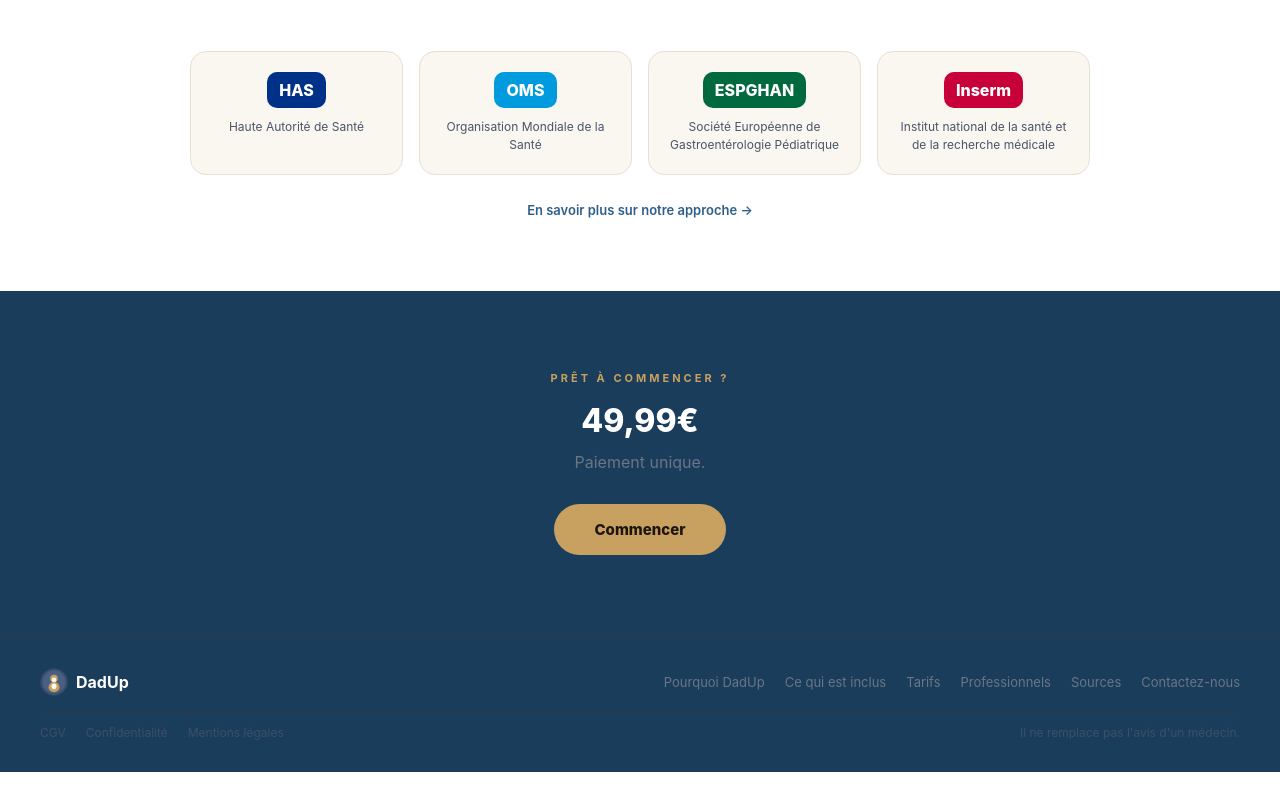
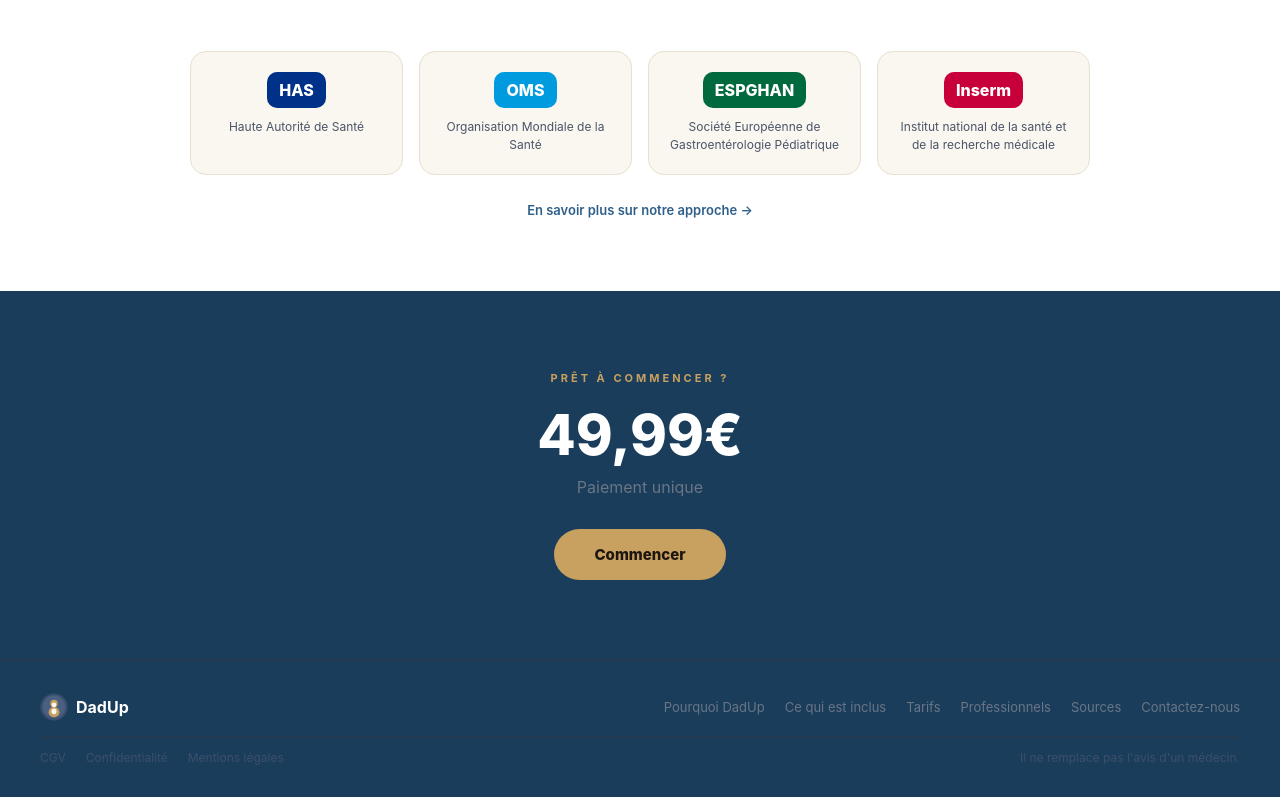
Before and after one commit to Julproject/dadup, a Next.js app: page /pourquoi in a window 1280 px wide. Shown: the part 1198-1995 px from the top of the page. Before the commit the page ends 1970 px from the top, so only its background shows below. Built offline with nearby package versions, Linux system fonts and the light colour scheme.

Commit message:
Update page.tsx

```diff
--- a/app/pourquoi/page.tsx
+++ b/app/pourquoi/page.tsx
@@ -189,8 +189,8 @@ export default function PourquoiPage() {
       {/* CTA */}
       <section style={{background:'#1A3D5C',padding:'80px 40px',textAlign:'center' as const}}>
         <p style={{color:C.gold,fontSize:'11px',fontWeight:700,letterSpacing:'3px',textTransform:'uppercase',margin:'0 0 16px'}}>Prêt à commencer ?</p>
-        <h2 style={{color:C.white,fontSize:'32px',fontWeight:800,margin:'0 0 12px'}}>49,99€</h2>
-        <p style={{color:'#6a7585',fontSize:'16px',margin:'0 0 8px'}}>Paiement unique.</p>
+        <h2 style={{color:C.white,fontSize:'56px',fontWeight:800,margin:'0 0 8px'}}>49,99€</h2>
+        <p style={{color:'#6a7585',fontSize:'16px',margin:'0 0 8px'}}>Paiement unique</p>
         <p style={{color:'rgba(200,160,96,0.5)',fontSize:'13px',margin:'0 0 32px'}}></p>
         <a href="/tarifs" style={{background:C.gold,color:'#1c1510',padding:'16px 40px',borderRadius:'32px',fontSize:'15px',fontWeight:800,textDecoration:'none',display:'inline-block'}}>Commencer</a>
       </section>
```
